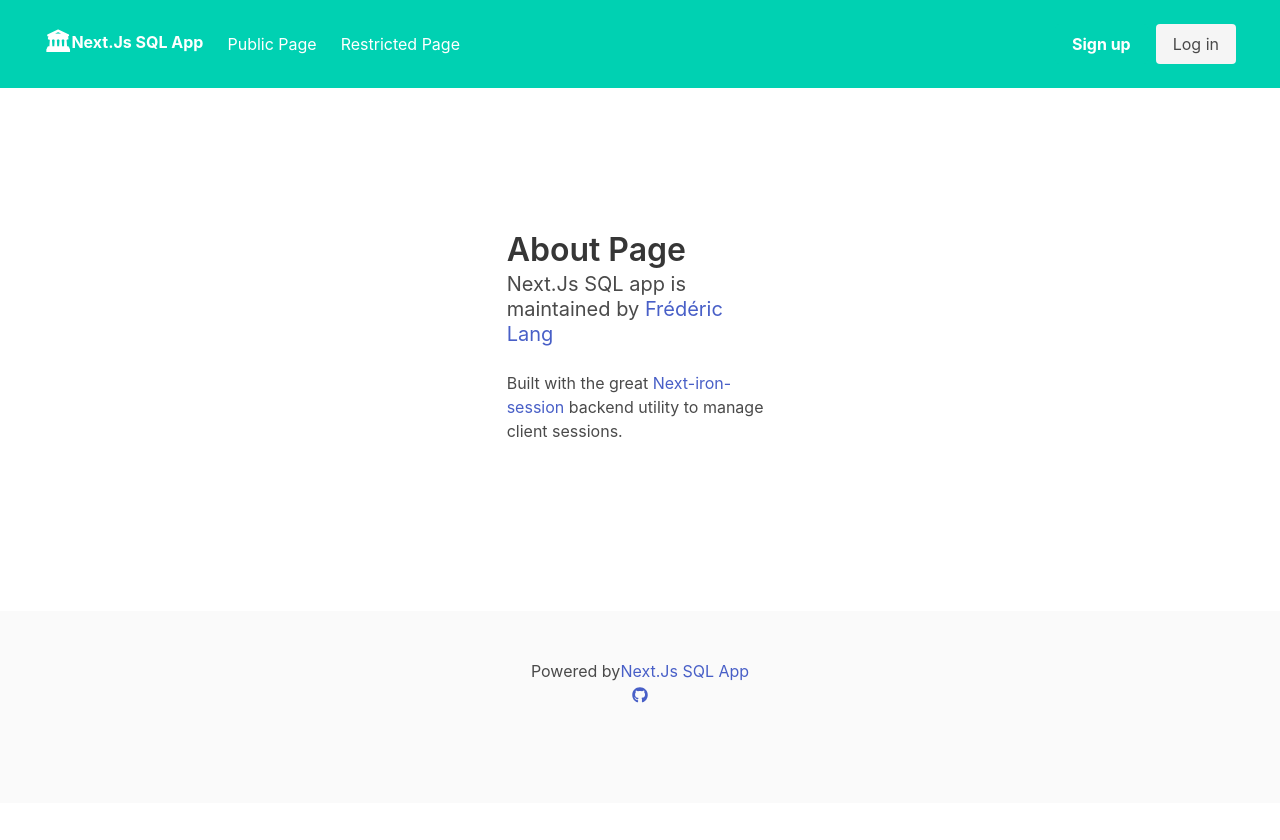
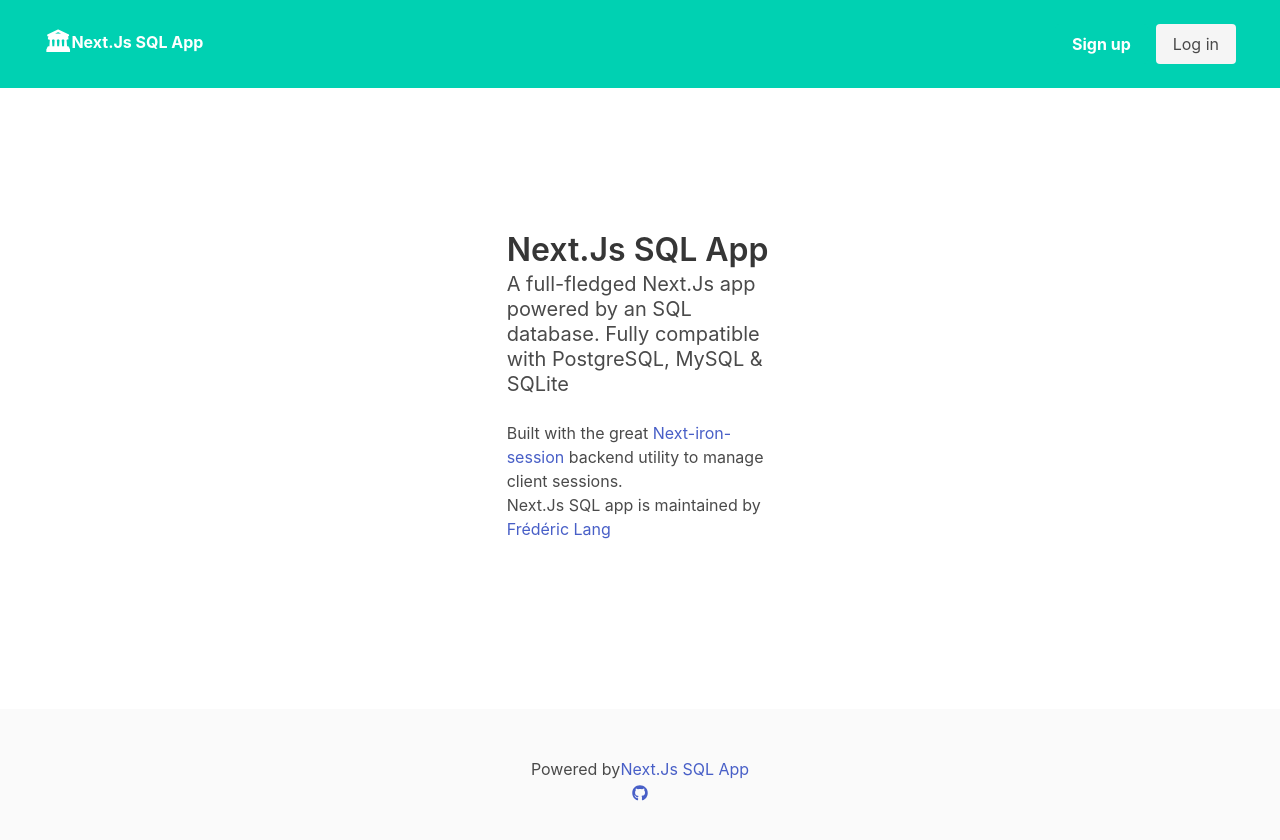
Before and after one commit to korkorran/Next.Js-SQL-app, a Next.js app: page /about in a window 1280 px wide. Shown: the top 840 px of the page. Before the commit the page ends 803 px from the top, so only its background shows below. Built offline with nearby package versions, Linux system fonts and the light colour scheme.

Commit message:
update navbar & about page

```diff
--- a/src/components/navbar.tsx
+++ b/src/components/navbar.tsx
@@ -34,20 +34,6 @@ export default () =>{
   </div>
 
   <div className={"navbar-menu " + (isClicked ? "is-active" : "")}>
-    <div className="navbar-start">
-    <Link href="/public">
-    <a className="navbar-item">
-      <h1>Public Page</h1>
-    </a>
-    </Link>
-    <Link href="/restricted">
-      <a className="navbar-item">
-        <h1>Restricted Page</h1>
-      </a>
-    </Link>
-    </div>
-
-
     {!isAuthenticated &&
     <div className="navbar-end">
         <div className="navbar-item">
--- a/src/pages/about.tsx
+++ b/src/pages/about.tsx
@@ -7,16 +7,13 @@ export default () => (
         <div className="hero-body">
           <div className="container">
           <h1 className="title">
-                  About Page
+              Next.Js SQL App
           </h1>
           <h2 className="subtitle">
-                Next.Js SQL app is maintained by <a href="https://github.com/Fredestrik"> Frédéric Lang </a>
+          A full-fledged Next.Js app powered by an SQL database. Fully compatible with PostgreSQL, MySQL & SQLite
           </h2>
-              <p>
-
-              </p>
-
           <p>Built with the great <a href="https://github.com/vvo/next-iron-session">Next-iron-session</a> backend utility to manage client sessions.</p>
+          <p>Next.Js SQL app is maintained by <a href="https://github.com/Fredestrik"> Frédéric Lang </a></p>
           </div>
         </div>
       </section>
```
Also changed, not shown: src/pages/index.tsx (+1 -6 lines), src/pages/public.tsx (deleted, +0 -25 lines), src/pages/restricted.tsx (deleted, +0 -28 lines). Lines whose indentation alone changed are shown as unchanged.
